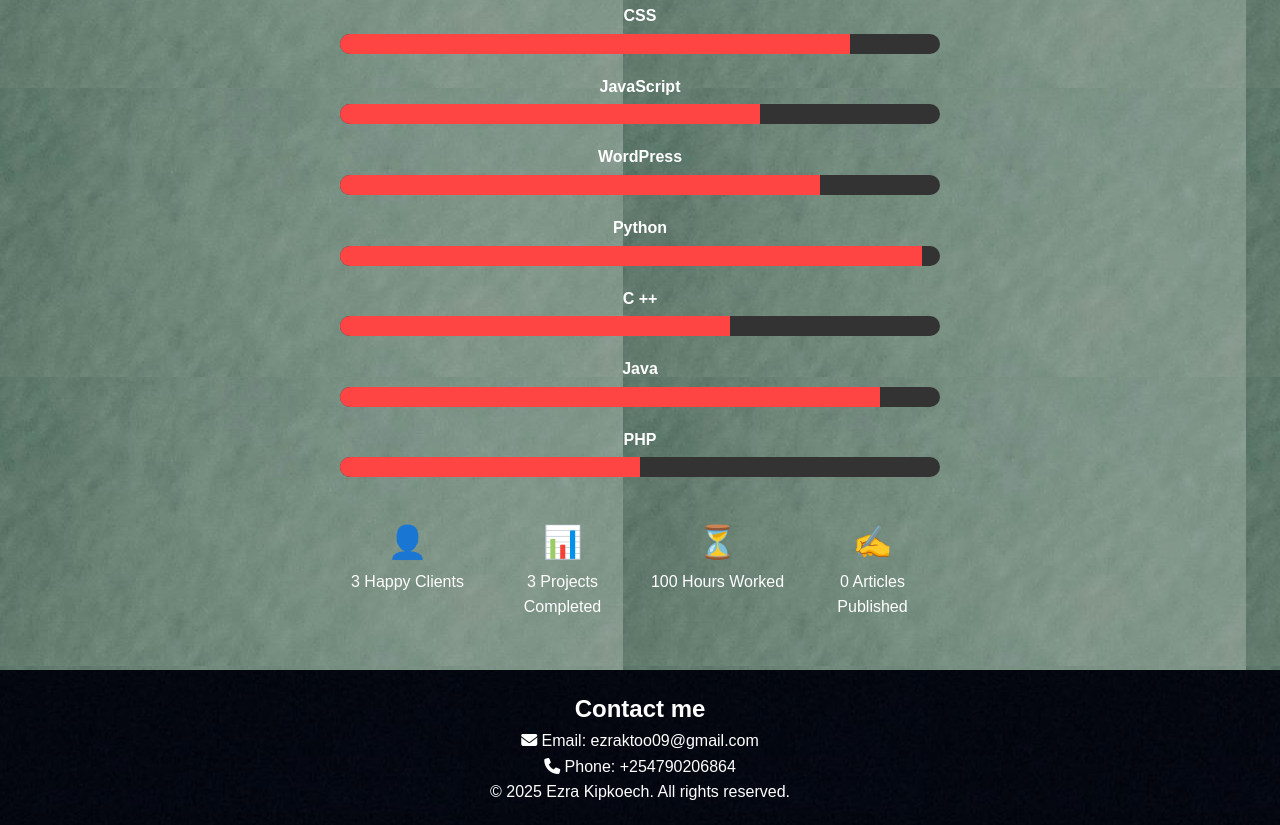
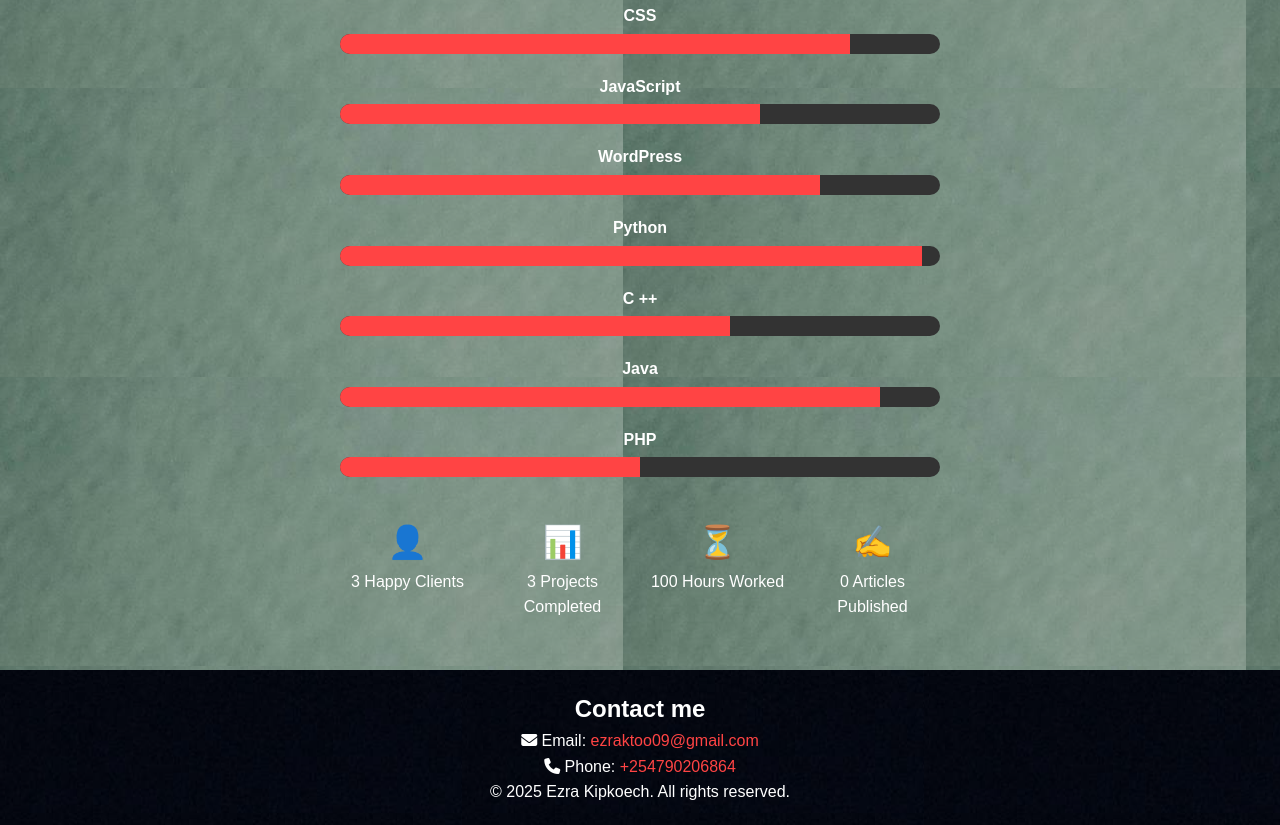
Before and after one commit to TooEzra/portfolio, a plain HTML site: page index.html in a window 1280 px wide. Shown: the part 2462-3287 px from the top of the page. Drawn offline with Linux system fonts and the light colour scheme.

Commit message:
Fourth commit

```diff
--- a/index.html
+++ b/index.html
@@ -150,8 +150,9 @@
 
     <footer id="contact">
         <h2>Contact me</h2>
-        <p><i class="fas fa-envelope"></i> Email: ezraktoo09@gmail.com</p>
-    <p><i class="fas fa-phone"></i> Phone: +254790206864</p>
+        <p><i class="fas fa-envelope"></i> Email: <a href="https://ezraktoo09@gmail.com" target="_blank">ezraktoo09@gmail.com</a></p>
+    <p><i class="fas fa-phone"></i> Phone: <a href="tel:+254790206864">+254790206864</a></p>
+</a></p>
         <p>&copy; 2025 Ezra Kipkoech. All rights reserved.</p>
     </footer>
 </body>
```
